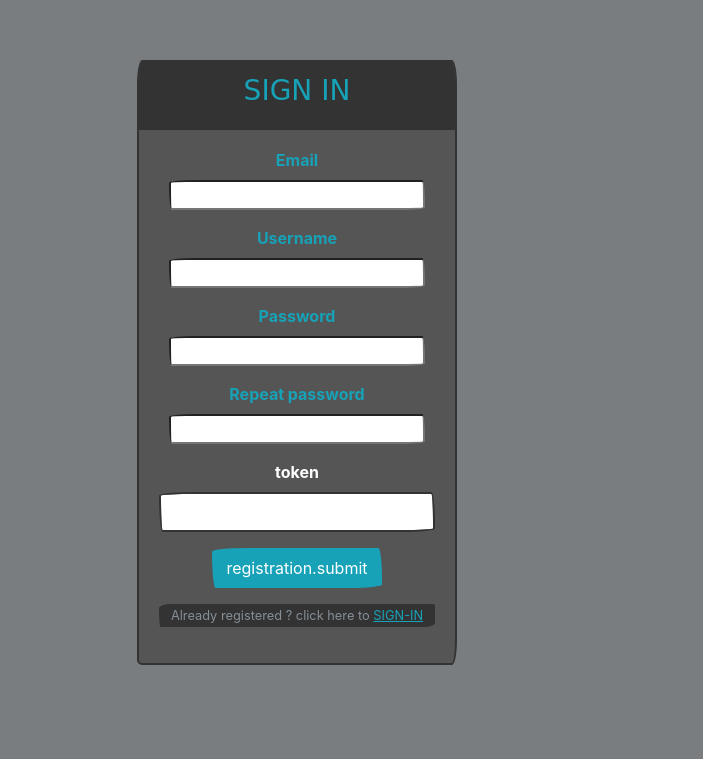
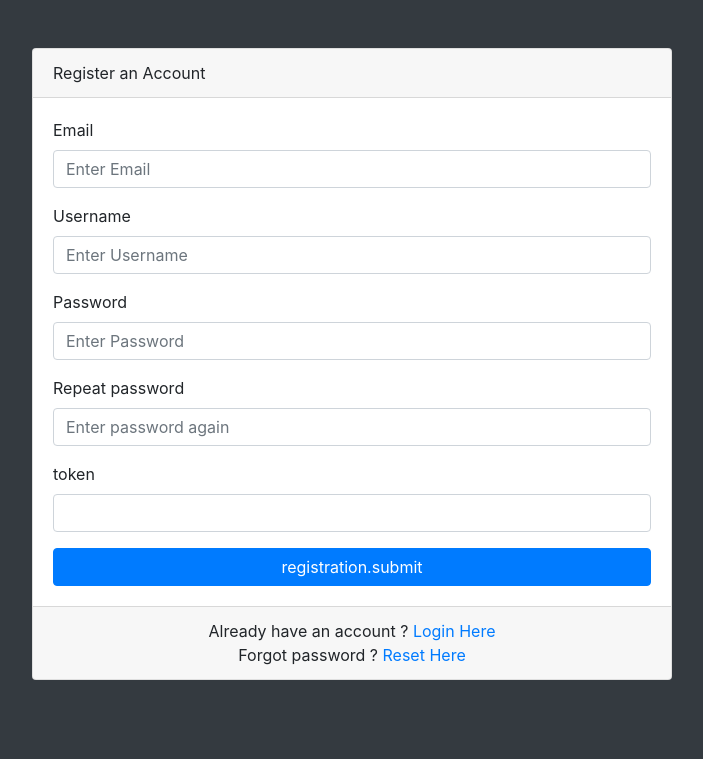
Before and after one commit to NishantSoni/sym-app, a Symfony app: template src/Resources/FOSUserBundle/views/Registration/register.html.twig in a window 1280 px wide. Shown: the top 759 px of the page, without its empty margins (288-991 px from the left). Run offline with Twig, Linux system fonts and the light colour scheme; the template is opened without the code that fills it, so the values that code supplies are empty; form fields are guessed from the names that the template uses; some libraries are stand-ins or nearby versions; some web fonts are replaced.

Commit message:
layout changed

```diff
--- a/public/css/fos-style.css
+++ /dev/null
@@ -1,21 +0,0 @@
-body{
-    background: rgb(122, 125, 128);
-}
-
-  div.well{
-    height: 350px;
-  }
-
-  .Absolute-Center {
-    margin: auto;
-    position: absolute;
-    top: 0; left: 0; bottom: 0; right: 0;
-  }
-
-  .Absolute-Center.is-Responsive {
-    width: 90%;
-    height: 90%;
-    min-width: 400px;
-    max-width: 500px;
-    padding: 20px;
-  }
--- a/src/Resources/FOSUserBundle/views/Registration/register_content.html.twig
+++ b/src/Resources/FOSUserBundle/views/Registration/register_content.html.twig
@@ -1,44 +1,40 @@
 {% trans_default_domain 'FOSUserBundle' %}
 
-
-<div class="card text-white bg-secondary mb-3" style="max-width: 20rem;">
-  <div class="card-header list-group-item list-group-item-action active" style="text-align:center;"><h3 class="text-info">SIGN IN</h3></div>
-  <div class="card-body" style="text-align:center;">
-
+<div class="card card-register mx-auto mt-5">
+      <div class="card-header">Register an Account</div>
+      <div class="card-body">
         <form action="{{ path("fos_user_registration_register") }}" method="post">
-
             <div class="form-group">
-                <p class="card-text text-info"><label for="fos_user_registration_form_email" class="required">Email</label>
-                <input type="email" id="fos_user_registration_form_email" name="fos_user_registration_form[email]" required="required" /></p>
+                <label for="fos_user_registration_form_email" class="required">Email</label>
+                <input class="form-control" type="email" id="fos_user_registration_form_email" name="fos_user_registration_form[email]" required="required" aria-describedby="nameHelp" placeholder="Enter Email"/>
             </div>
 
             <div class="form-group">
-                <p class="card-text text-info text-info"><label for="fos_user_registration_form_username" class="required">Username</label>
-                <input type="text" id="fos_user_registration_form_username" name="fos_user_registration_form[username]" required="required" maxlength="180" pattern=".{2,}" /></p>
+                <label for="fos_user_registration_form_username" class="required">Username</label>
+                <input class="form-control" type="text" id="fos_user_registration_form_username" name="fos_user_registration_form[username]" required="required" maxlength="180" pattern=".{2,}" placeholder="Enter Username"/>
+
             </div>
 
             <div class="form-group">
-                <p class="card-text text-info text-info"><label for="fos_user_registration_form_plainPassword_first" class="required">Password</label>
-                <input type="password" id="fos_user_registration_form_plainPassword_first" name="fos_user_registration_form[plainPassword][first]" required="required" autocomplete="new-password" /></p>
+                <label for="fos_user_registration_form_plainPassword_first" class="required">Password</label>
+                <input class="form-control" type="password" id="fos_user_registration_form_plainPassword_first" name="fos_user_registration_form[plainPassword][first]" required="required" autocomplete="new-password" placeholder="Enter Password"/>
             </div>
 
             <div class="form-group">
-                <p class="card-text text-info text-info"><label for="fos_user_registration_form_plainPassword_second" class="required">Repeat password</label>
-                <input type="password" id="fos_user_registration_form_plainPassword_second" name="fos_user_registration_form[plainPassword][second]" required="required" autocomplete="new-password" /></p>
+                <label for="fos_user_registration_form_plainPassword_second" class="required">Repeat password</label>
+                <input class="form-control" type="password" id="fos_user_registration_form_plainPassword_second" name="fos_user_registration_form[plainPassword][second]" required="required" autocomplete="new-password" placeholder="Enter password again"/>
             </div>
 
             {{ form_row(form._token) }}
 
-            <p class="card-text">
-                <input class="btn btn-info badge-info" type="submit" id="_submit" name="_submit" value="{{ 'registration.submit'|trans }}" />
-            </p>
-
+            <input class="btn btn-primary btn-block" type="submit" id="_submit" name="_submit" value="{{ 'registration.submit'|trans }}" />
         </form>
 
-        <p>
-            <div class="list-group">
-                <small class="text-muted">Already registered ? click here to <a href="/login" class="text-info">SIGN-IN</a></small>
-            </div>
-        </p>
+      </div>
+
+      <div class="card-footer text-center">
+            Already have an account ? <a href="/login">Login Here</a>
+            <br>
+            Forgot password ? <a href="/resetting/request">Reset Here</a>
+        </div>
     </div>
-</div>
--- a/templates/Frontend/layout/footer.html.twig
+++ b/templates/Frontend/layout/footer.html.twig
@@ -1,7 +1,7 @@
     <footer class="sticky-footer">
       <div class="container">
         <div class="text-center">
-          <small>Copyright © Your Website 2018</small>
+          <small>Copyright © Demo App by Nishant Soni 2018</small>
         </div>
       </div>
     </footer>
--- a/templates/Frontend/layout/fos_footer.html.twig
+++ b/templates/Frontend/layout/fos_footer.html.twig
@@ -1,7 +1,7 @@
             </div>
-            </div>
-            </div>
-	    </div>
-	</div>
+        <script src="{{ asset('vendor/jquery/jquery.min.js') }}"></script>
+        <script src="{{ asset('vendor/bootstrap/js/bootstrap.bundle.min.js') }}"></script>
+        <script src="{{ asset('vendor/jquery-easing/jquery.easing.min.js') }}"></script>
     </body>
+
 </html>
--- a/templates/Frontend/layout/fos_header.html.twig
+++ b/templates/Frontend/layout/fos_header.html.twig
@@ -1,15 +1,18 @@
 <!DOCTYPE html>
-<html>
-    <head>
-        <meta charset="UTF-8">
-        <title>Sym app</title>
-        <link rel="stylesheet" type="text/css" href="{{ asset('css/bootstrap.min.css') }}">
-        <link rel="stylesheet" type="text/css" href="{{ asset('css/fos-style.css') }}">
-    </head>
-    <body>
-        <div class="container">
-            <div class="row">
+<html lang="en">
 
-            <div class="Absolute-Center is-Responsive">
-                <div id="logo-container"></div>
-                    <div class="col-sm-12 col-md-10 col-md-offset-1">
+<head>
+  <meta charset="utf-8">
+  <meta http-equiv="X-UA-Compatible" content="IE=edge">
+  <meta name="viewport" content="width=device-width, initial-scale=1, shrink-to-fit=no">
+  <meta name="description" content="">
+  <meta name="author" content="">
+  <title>SB Admin - Start Bootstrap Template</title>
+  <!-- Bootstrap core CSS-->
+  <link href="{{ asset('vendor/bootstrap/css/bootstrap.min.css') }}" rel="stylesheet">
+  <link href="{{ asset('vendor/font-awesome/css/font-awesome.min.css') }}" rel="stylesheet" type="text/css">
+  <link href="{{ asset('css/sb-admin.css') }}" rel="stylesheet">
+</head>
+
+<body class="bg-dark">
+  <div class="container">
--- a/templates/Frontend/layout/header.html.twig
+++ b/templates/Frontend/layout/header.html.twig
@@ -25,6 +25,7 @@
     </button>
     <div class="collapse navbar-collapse" id="navbarResponsive">
       <ul class="navbar-nav navbar-sidenav" id="exampleAccordion">
+
         <li class="nav-item active" data-toggle="tooltip" data-placement="right" title="Dashboard">
           <a class="nav-link" href="/dashboard">
             <i class="fa fa-fw fa-dashboard"></i>
```
Also changed, not shown: src/Controller/Frontend/DashboardController.php (added, +23 -0 lines), src/Controller/Frontend/PostController.php (+7 -2 lines), src/Resources/FOSUserBundle/views/Security/login_content.html.twig (+26 -23 lines), templates/Frontend/dashboard.html.twig (added, +48 -0 lines), templates/Frontend/showPost.html.twig (+9 -13 lines), templates/base.html.twig (+0 -36 lines), 1 other file.
